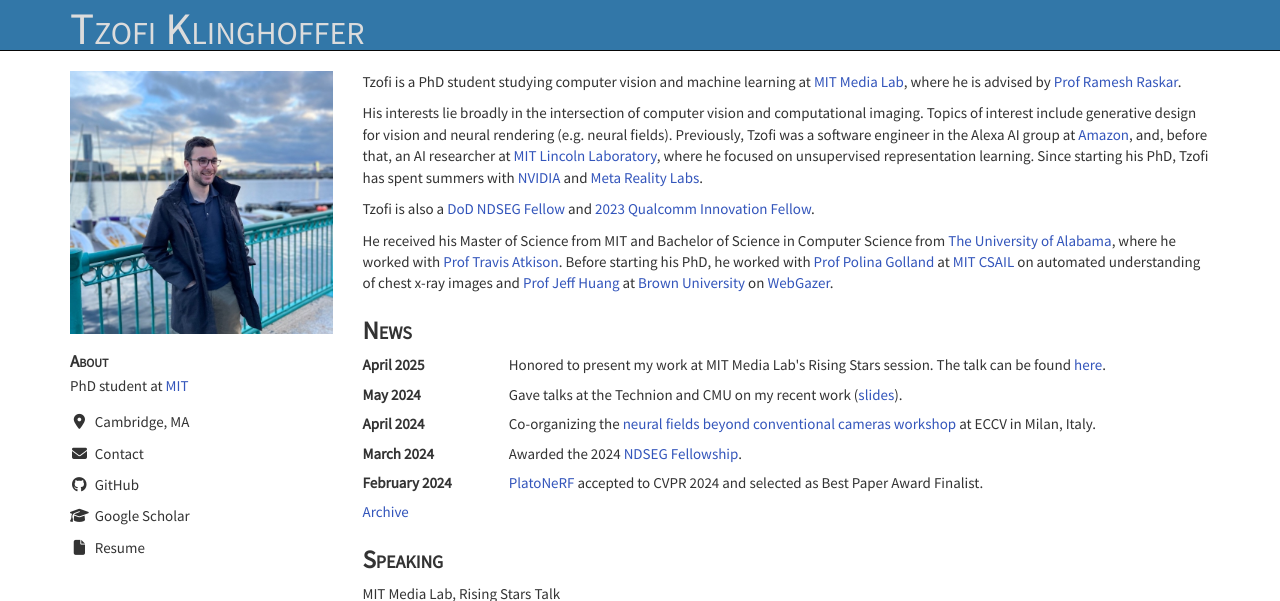
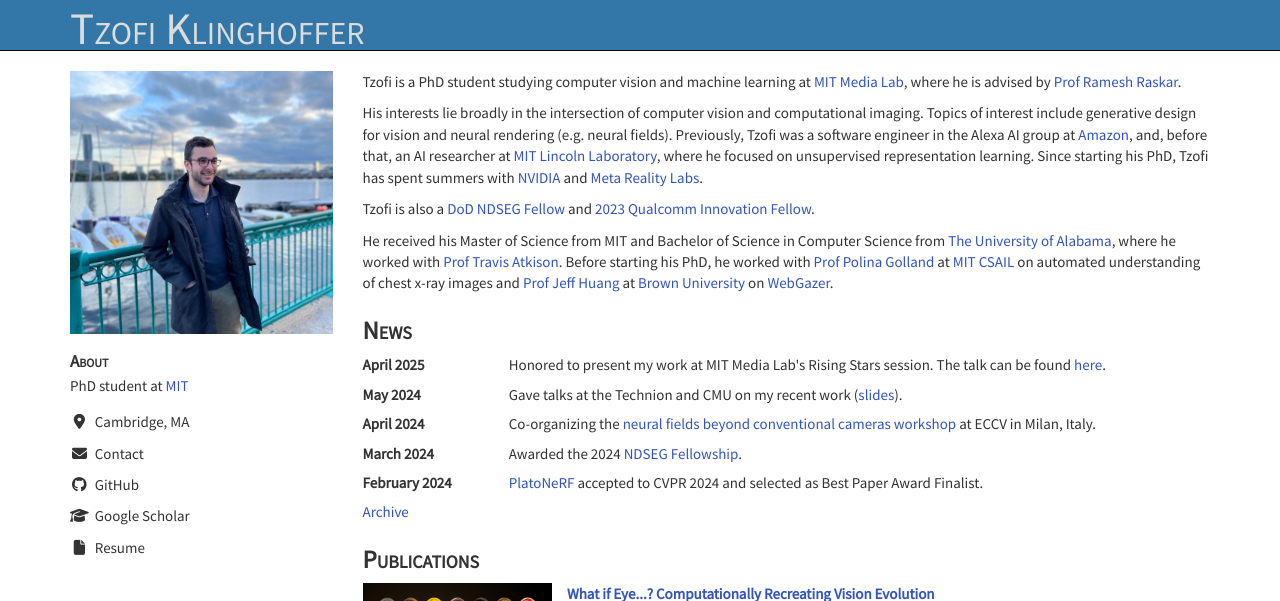
Before and after one commit to tzofi/tzofi.github.io, a Jekyll site: the page built from index.html, in a window 1280 px wide and 900 px high, cut to the strip 0-601 px from the top of the window. Built offline with Jekyll 4.4.1, drawn with Linux system fonts in a browser that asks for light colours; nearby versions of some CDN libraries; some of the changed text lies outside the part shown.

Commit message:
Update index.html

```diff
--- a/index.html
+++ b/index.html
@@ -39,12 +39,6 @@
 
 
 <div class='mainitem' id='publications'>
-
-    <div class='mainitem' id='speaking'>
-        <div class='mainheader'>Speaking</div>
-        <div class='video-label'>MIT Media Lab, Rising Stars Talk</div>
-        <iframe width="350" height="196" src="https://www.youtube.com/embed/Wy4jgiMReVg?si=VaM-ikm4hdkQzlJN" frameborder="0" allowfullscreen></iframe>
-    </div>
 
 	<div class='mainheader'>Publications</div>
 
@@ -131,6 +125,12 @@
 
 	</div>
 
+    <div class='mainitem' id='speaking'>
+        <div class='mainheader'>Speaking</div>
+        <div class='video-label'>MIT Media Lab, Rising Stars Talk</div>
+        <iframe width="350" height="196" src="https://www.youtube.com/embed/Wy4jgiMReVg?si=VaM-ikm4hdkQzlJN" frameborder="0" allowfullscreen></iframe>
+    </div>
+
     <br><br>
     <small>Website template adapted from <a target='_blank' href='https://dritchie.github.io/'>Daniel Ritchie</a>.</small>
 
```
